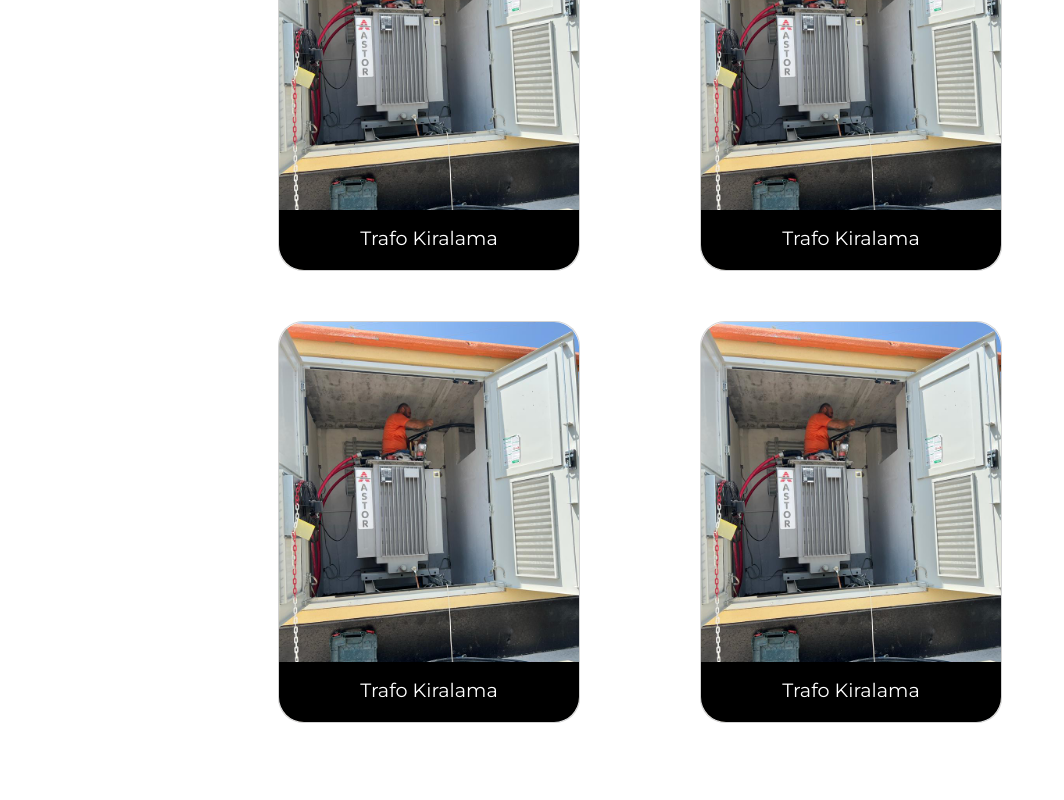
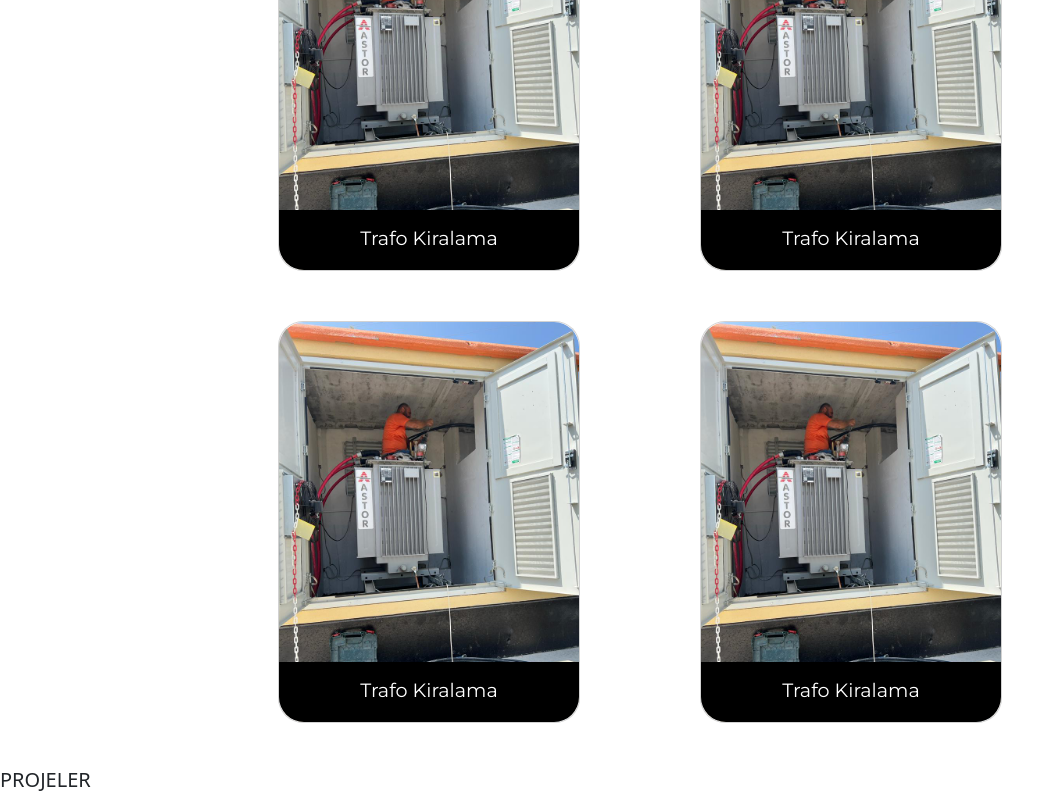
Before and after one commit to erenaygunn/korkutefe-elektrik, a React (Vite) app: page / in a window 1280 px wide. Shown: the part 1154-1954 px from the top of the page, without its empty margins (0-1064 px from the left). Before the commit the page ends 1922 px from the top, so only its background shows below. Built offline with nearby package versions, Linux system fonts and the light colour scheme.

Commit message:
projeler initialize

```diff
--- a/src/App.jsx
+++ b/src/App.jsx
@@ -2,6 +2,7 @@ import 'bootstrap/dist/css/bootstrap.min.css'
 import Navbar from './components/Navbar/Navbar'
 import Hero from './components/Hero/Hero'
 import Hizmetler from './components/Hizmetler/Hizmetler'
+import Projeler from './components/Projeler/Projeler'
 
 
 function App() {
@@ -10,6 +11,7 @@ function App() {
     <div>
       <Hero></Hero>
       <Hizmetler></Hizmetler>
+      <Projeler></Projeler>
     </div>
 
   )
--- /dev/null
+++ b/src/components/Projeler/Projeler.jsx
@@ -0,0 +1,12 @@
+import React from 'react'
+
+const Projeler = () => {
+  return (
+    <section className='projeler'>
+        <h5>PROJELER</h5>
+
+    </section>
+  )
+}
+
+export default Projeler
```
Also changed, not shown: src/components/Projeler/projeler.css (added).
